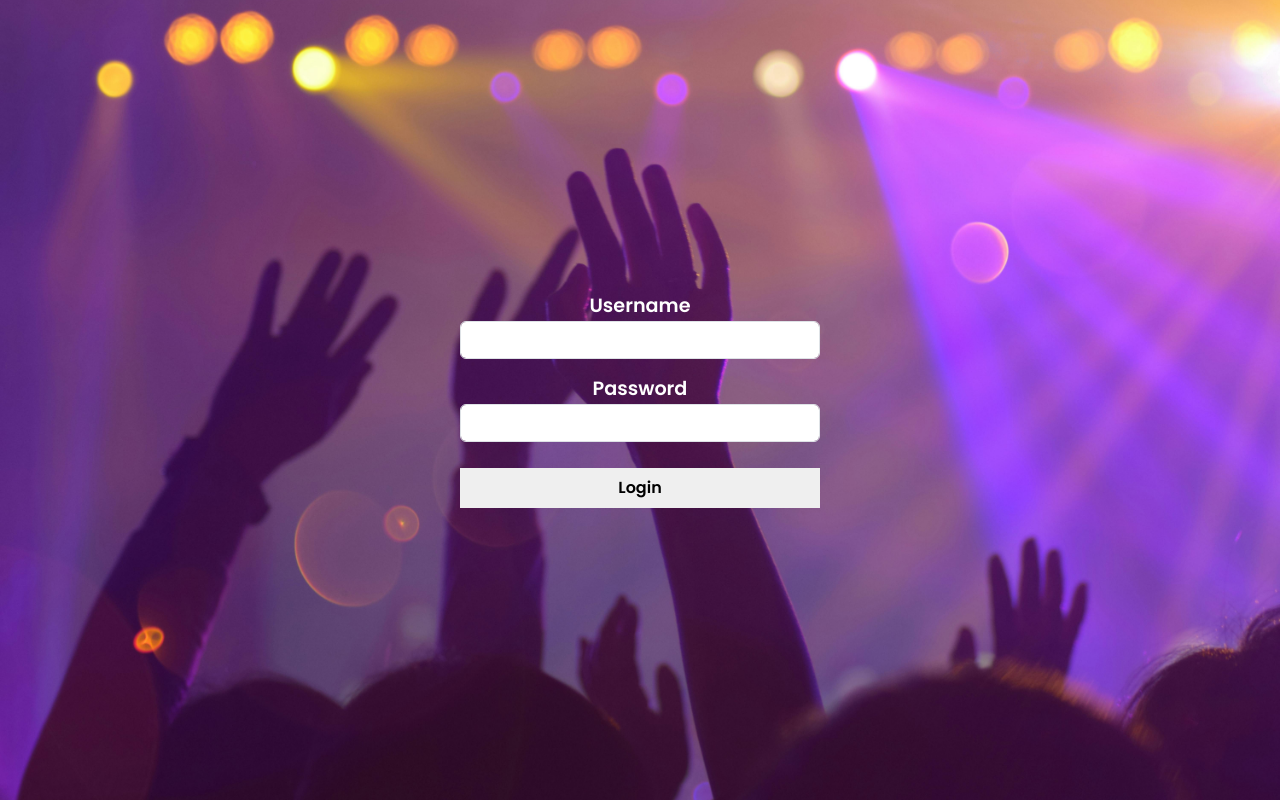
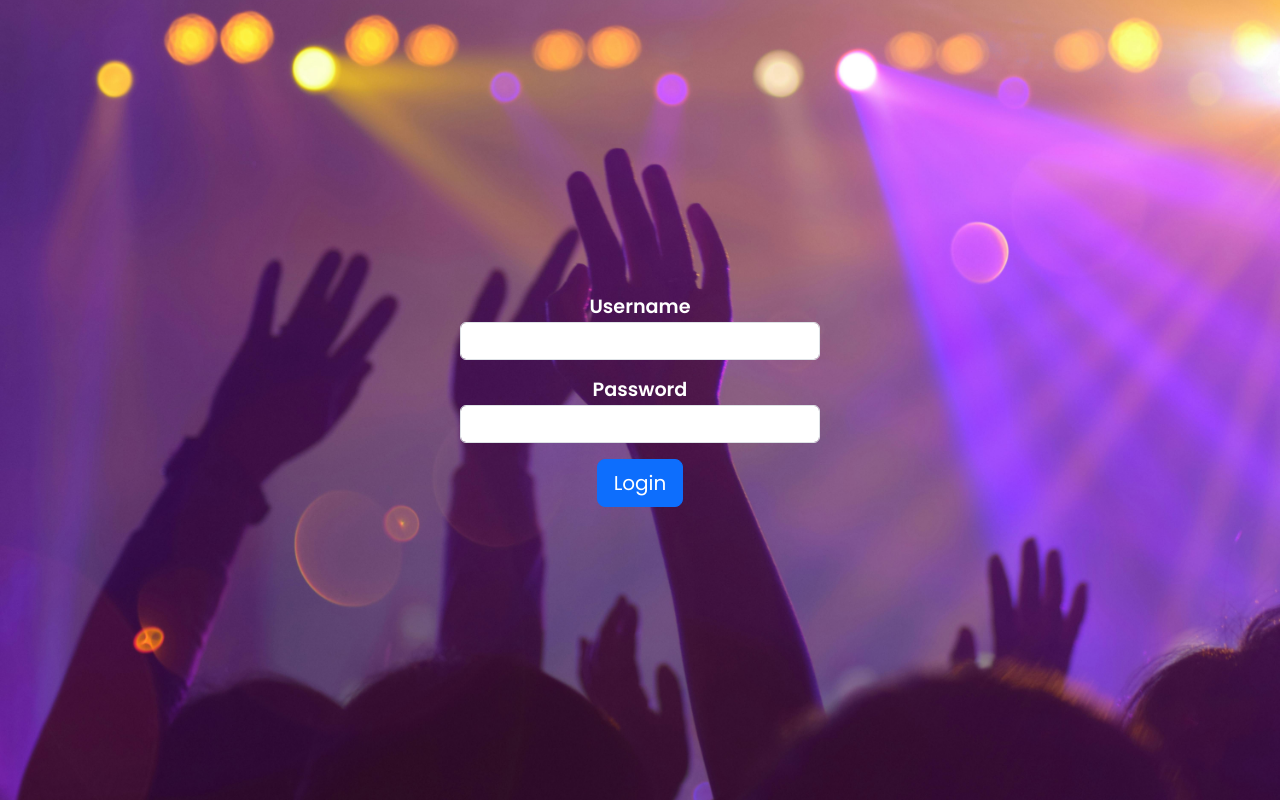
Before and after one commit to MalshiHimangana/Evento-Dashboard, a React (Create React App) app: page / in a window 1280 px wide. Built offline with nearby package versions, Linux system fonts and the light colour scheme.

Commit message:
login btn fixed

```diff
--- a/src/Pages/Login.css
+++ b/src/Pages/Login.css
@@ -5,7 +5,7 @@
   display: flex;
   align-items: center;
   justify-content: center;
-    background: url('../Assets//Login.jpg') center/cover;
+  background: url('../Assets/Login.jpg') center/cover;
 }
 
 .login-card {
@@ -28,3 +28,9 @@
   margin-top: 10px;
   width: 100%;
 }
+
+@media (max-width: 767px) {
+   btn-primary {
+    width: 100%;
+  }
+}
--- a/src/Pages/Login.js
+++ b/src/Pages/Login.js
@@ -73,7 +73,7 @@ function Login() {
                 onChange={(e) => setPassword(e.target.value)}
               />
             </div>
-            <button type="button" className="login-btn-primary" onClick={handleLogin}>
+            <button type="button" className="btn btn-primary btn-lg" onClick={handleLogin}>
               Login
             </button>
           </form>
```
Lines whose indentation alone changed are shown as unchanged.
